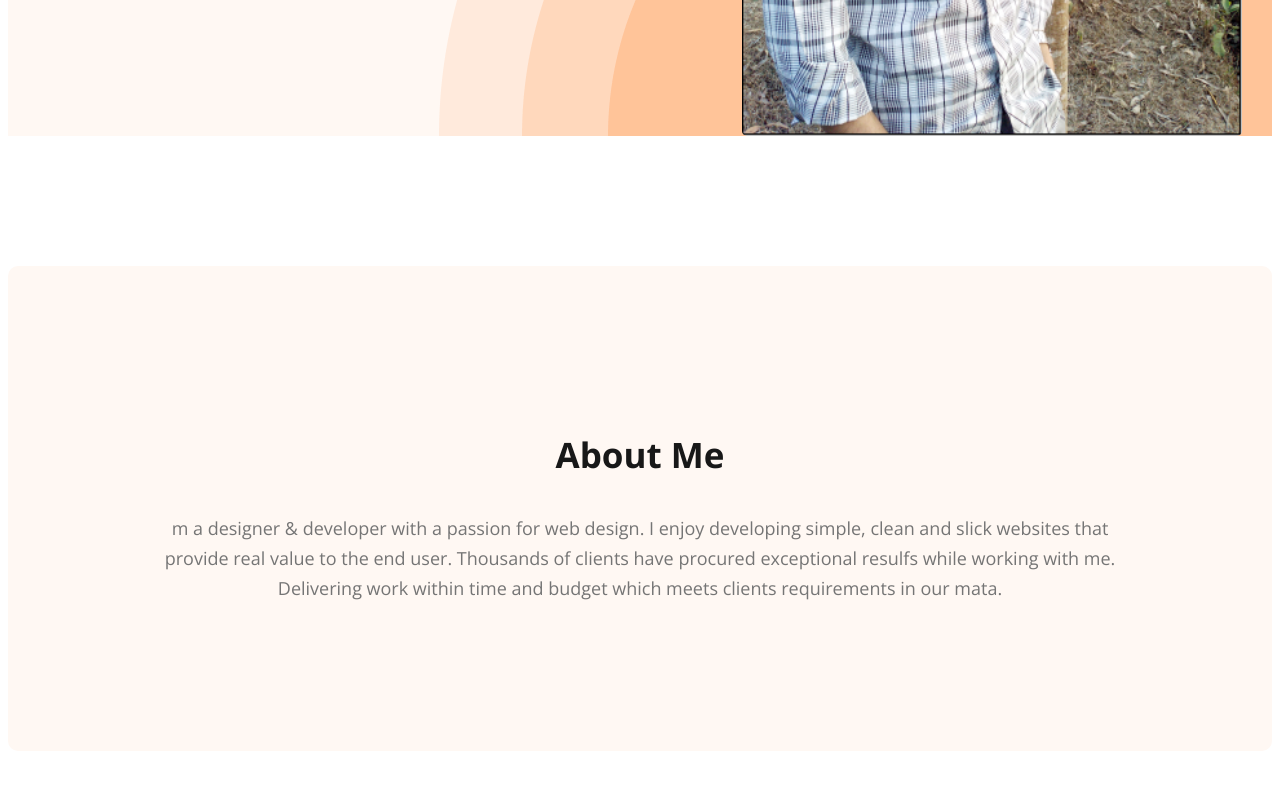
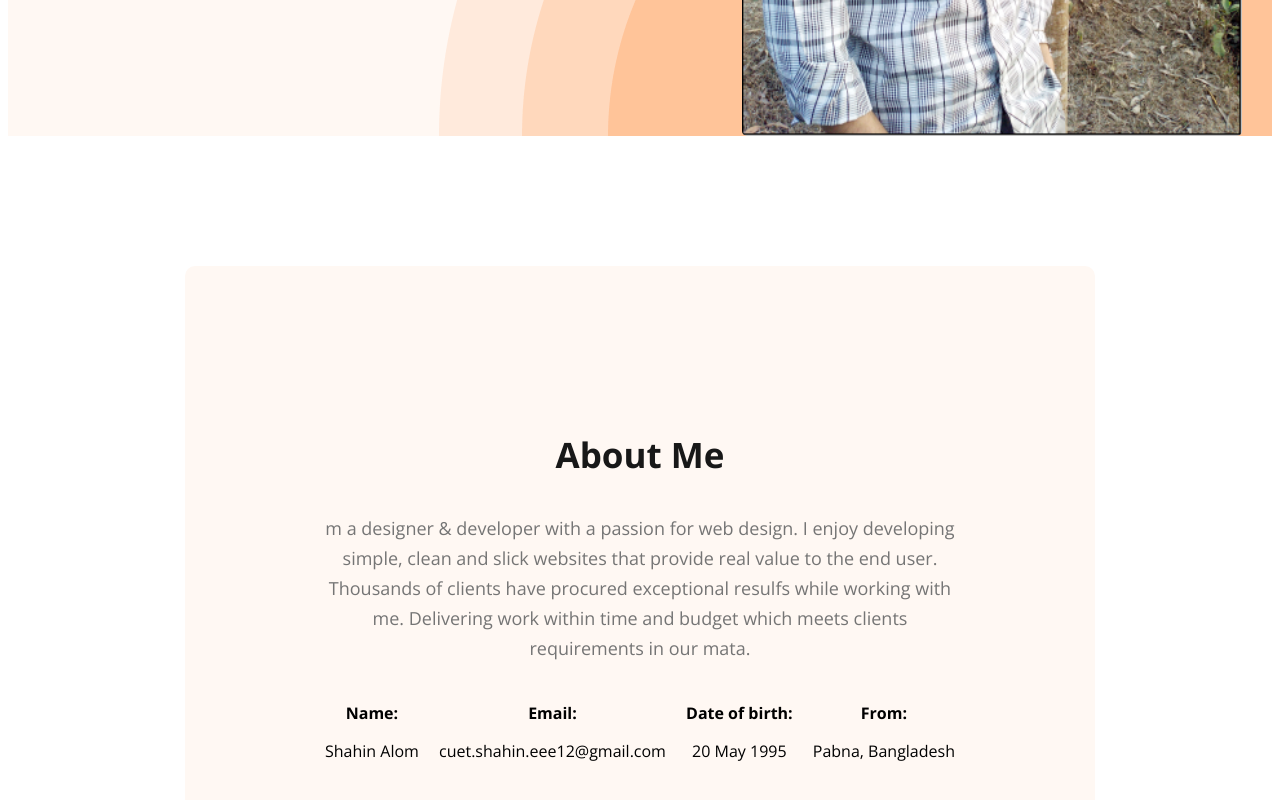
Before and after one commit to shahinalom9343/My_Portfolio, a plain HTML site: page index.html in a window 1280 px wide. Shown: the part 720-1520 px from the top of the page. Drawn offline with nearby package versions, Linux system fonts and the light colour scheme.

Commit message:
Completed about me section

```diff
--- a/css/style.css
+++ b/css/style.css
@@ -88,12 +88,17 @@ margin-bottom: 3px;
   border-radius: 5px;
 }
 /*Header section ends*/
-
+main{
+  width:72%;
+  margin:0 auto;
+}
 .about{
   padding:130px;
   border-radius: 10px;
   background: #FFF8F3;
   margin: 130px 0;
+
+
 }
 .about .section-description{
   color:  #757575;
@@ -103,3 +108,13 @@ font-style: normal;
 font-weight: 400;
 line-height: 30px;
 }
+.about-info-container{
+  display: flex;
+  justify-content: space-around;
+}
+.about-info{
+  text-align: center;
+}
+.about-info .info-title{
+  margin-bottom:7px;
+}
--- a/index.html
+++ b/index.html
@@ -35,6 +35,24 @@
     <section class="about">
       <h3 class="section-title">About Me</h3>
       <p class="section-description">m a designer & developer with a passion for web design. I enjoy developing simple, clean and slick websites that provide real value to the end user. Thousands of clients have procured exceptional resulfs while working with me. Delivering work within time and budget which meets clients requirements in our mata.</p>
+      <div class="about-info-container">
+        <div class="about-info">
+          <h4 class="info-title">Name:</h4>
+          <p class="info-des">Shahin Alom</p>
+        </div>
+        <div class="about-info">
+          <h4 class="info-title">Email:</h4>
+          <p class="info-des">cuet.shahin.eee12@gmail.com</p>
+        </div>
+        <div class="about-info">
+          <h4 class="info-title">Date of birth:</h4>
+          <p class="info-des">20 May 1995</p>
+        </div>
+        <div class="about-info">
+          <h4 class="info-title">From:</h4>
+          <p class="info-des">Pabna, Bangladesh</p>
+        </div>
+      </div>
     </section>
   </main>
 
```
